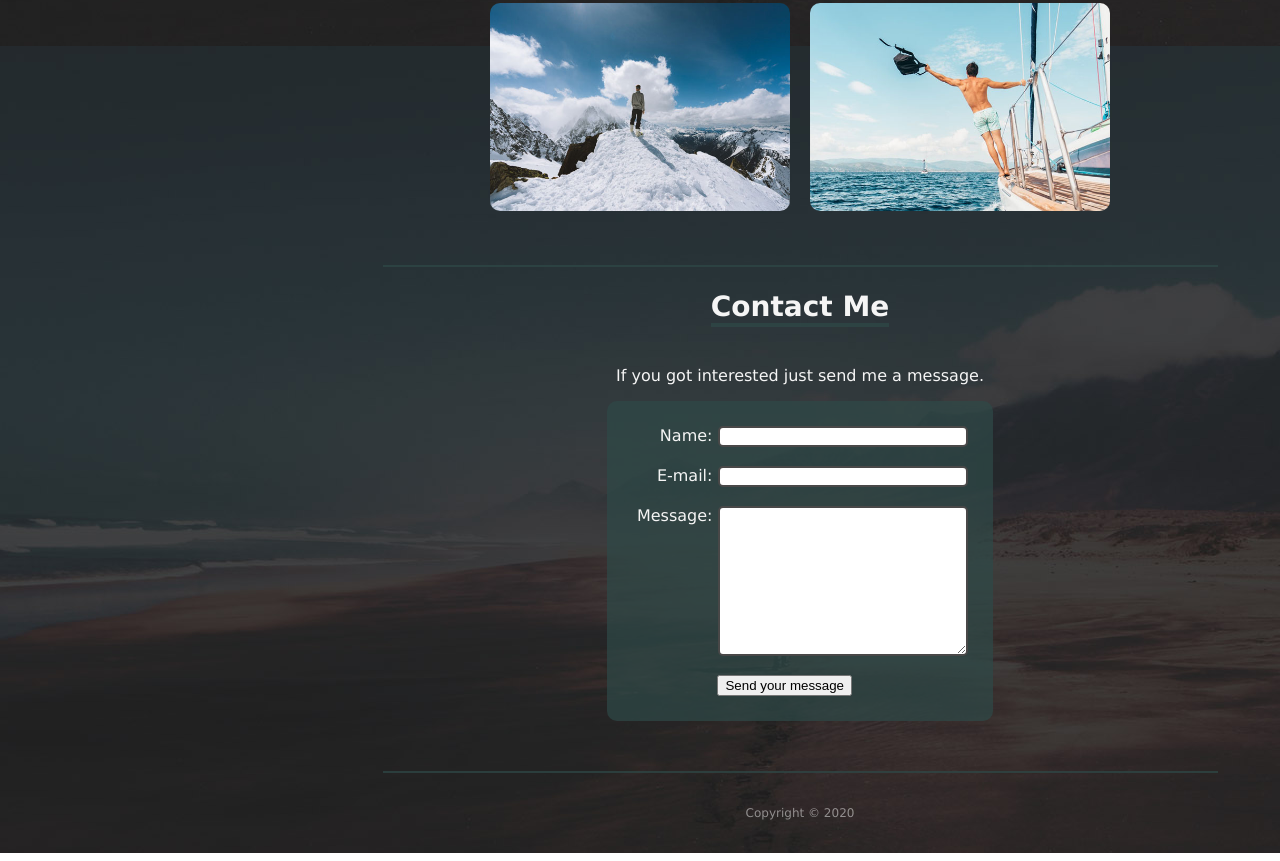
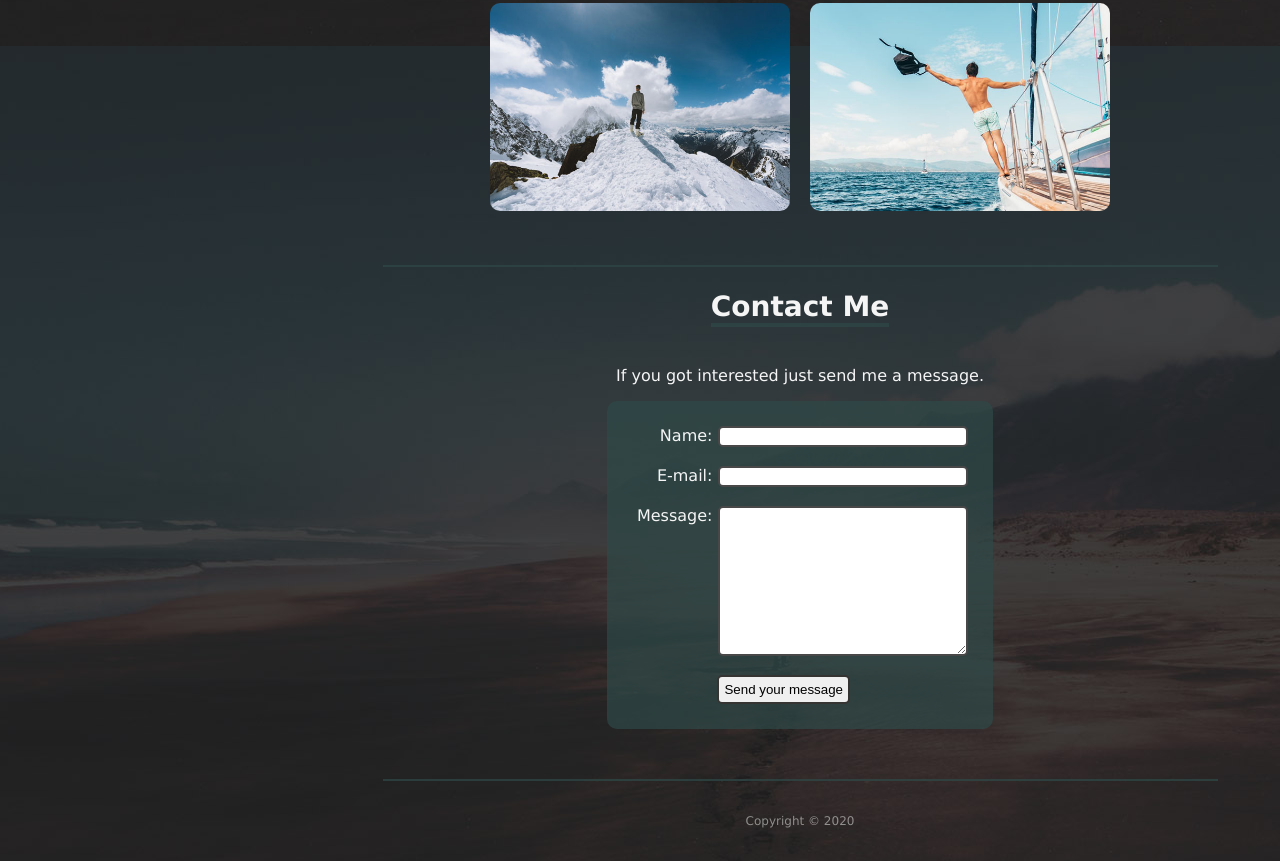
Before and after one commit to Luan-AG/portfolio-nr1, a plain HTML site: page index.html in a window 1280 px wide. Shown: the part 1754-2615 px from the top of the page. Drawn offline with Linux system fonts and the light colour scheme.

Commit message:
corrected the style of the form's button

```diff
--- a/index.html
+++ b/index.html
@@ -90,9 +90,8 @@
                             <textarea id="msg" name="msg" cols="30" rows="10"></textarea>
                         </li>
                         <br>
-                        <li class="button">
-                            <button type="submit">Send your message</button>
-                        </li>
+                        <button type="submit">Send your message</button>
+
                     </ul>
                 </form>
             </section>
--- a/styles/style.css
+++ b/styles/style.css
@@ -320,15 +320,16 @@ input:focus, textarea:focus {
     background-color: rgba(255, 255, 255, 0.9);
 }
 
-form .button {
-    padding-left: 85px;
+form button {
+    margin-left: 85px;
+    border: 2px solid  #363333;
     border-radius: 5px;
-    outline: none;
+    padding: 5px;
 }
 
 form button:hover {
 
-    border:2px solid #363333;
+    border:2px solid #b1b0b0;
 
 }
 
```
